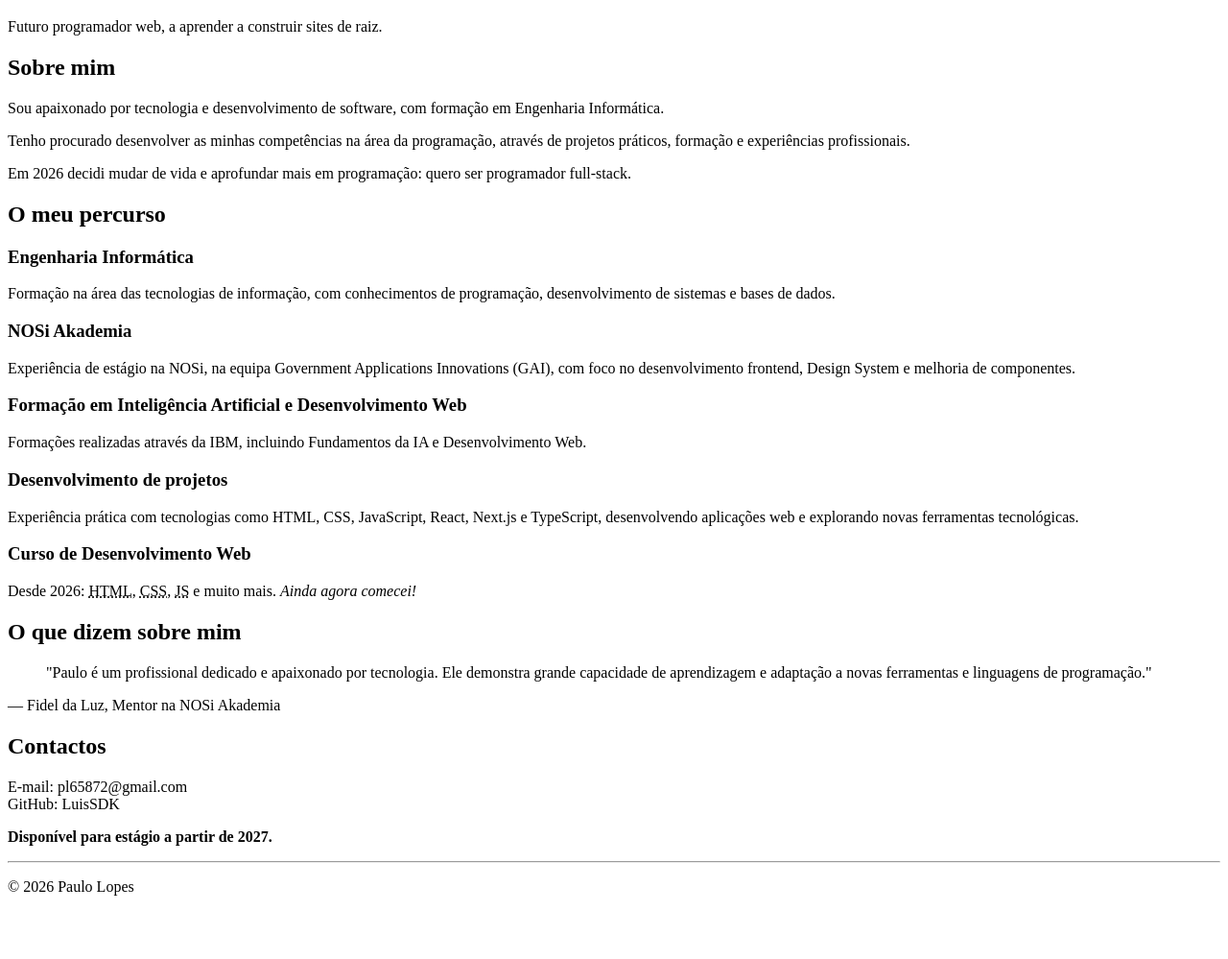
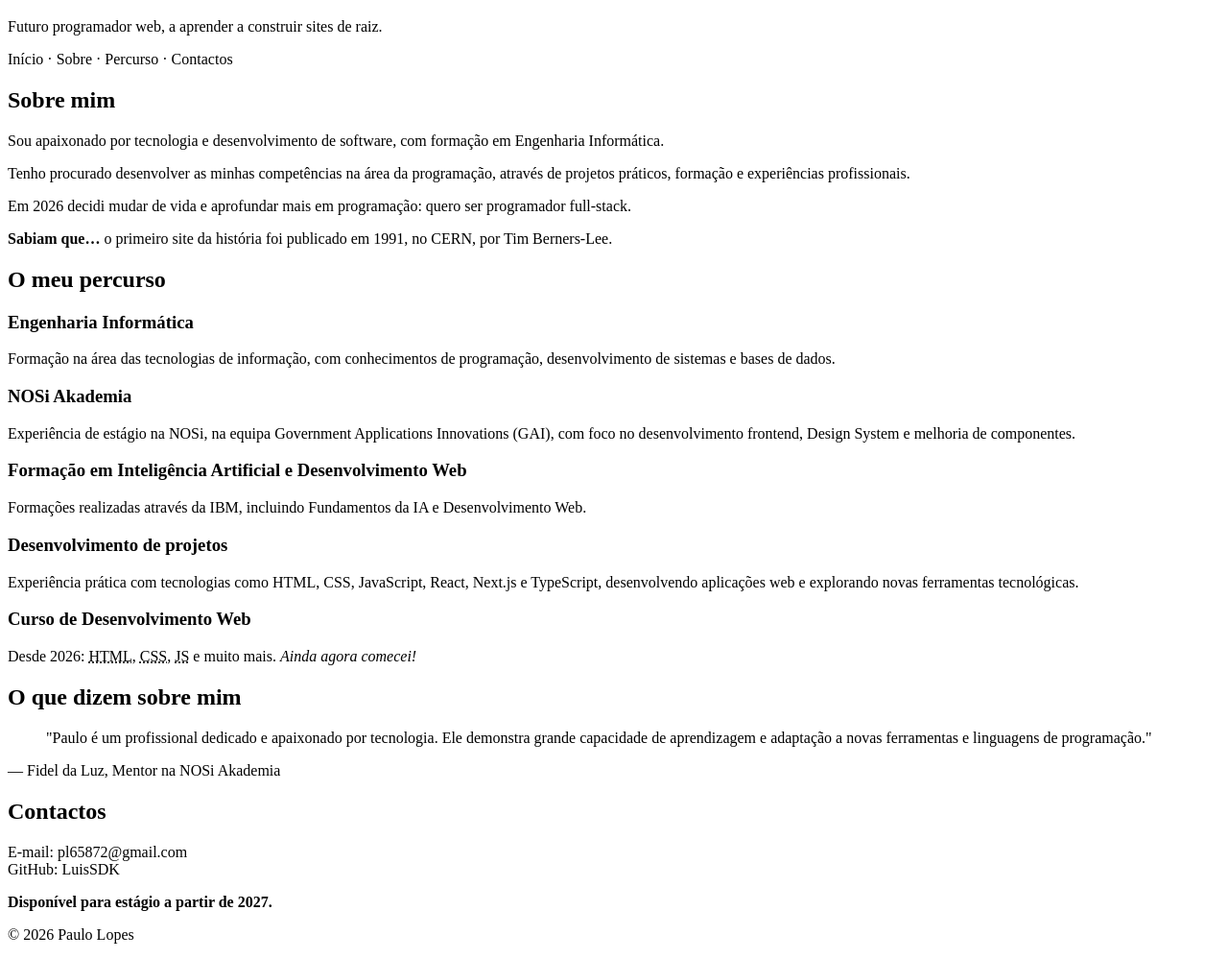
Before and after one commit to LuisSDK/Portifolio, a plain HTML site: page index.html in a window 1280 px wide. Shown: the part 233-1232 px from the top of the page at 96% size. Before the commit the page ends 1182 px from the top, so only its background shows below. Drawn offline with Linux system fonts and the light colour scheme.

Commit message:
Organiza a página com elementos semânticos

```diff
--- a/index.html
+++ b/index.html
@@ -6,18 +6,28 @@
   </head>
 
   <body>
-    <!-- Imagem -->
-    <img src="imagens/foto.jpg"
+
+    <header>
+      <!-- Apresentação e Imagem -->
+      <img
+        src="imagens/foto.jpg"
         alt="foto de Paulo Lopes"
         width="160"
         height="160"
       />
+      <h1>Paulo Lopes</h1>
+      <p>
+        Futuro programador web, a aprender a construir sites de raiz.
+      </p>
+      <nav>
+        <p>Início · Sobre · Percurso · Contactos</p>
+      </nav>
+    </header>
 
-    <!-- Apresentação -->
-    <h1>Paulo Lopes</h1>
-    <p>Futuro programador web, a aprender a construir sites de raiz.</p>
+    <main>
 
       <!-- Sobre mim -->
+      <section>
         <h2>Sobre mim</h2>
         <p>
           Sou apaixonado por tecnologia e desenvolvimento de software, com formação
@@ -32,8 +42,15 @@
           Em 2026 decidi mudar de vida e aprofundar mais em programação: quero ser
           programador <span lang="en">full-stack</span>.
         </p>
+        <aside>
+          <p>
+            <strong>Sabiam que…</strong> o primeiro site da história foi publicado em 1991, no CERN, por Tim Berners-Lee.
+          </p>
+        </aside>
+      </section>
 
       <!-- O meu percurso -->
+      <section>
         <h2>O meu percurso</h2>
 
         <h3>Engenharia Informática</h3>
@@ -69,10 +86,12 @@
           <abbr title="JavaScript">JS</abbr> e muito mais.
           <em> Ainda agora comecei!</em>
         </p>
+      </section>
 
       <!-- Testemunhos -->
+      <section>
         <h2>O que dizem sobre mim</h2>
-     <div>
+        <article>
           <blockquote>
             <p>
               "Paulo é um profissional dedicado e apaixonado por tecnologia. Ele
@@ -81,22 +100,25 @@
             </p>
           </blockquote>
           <p>— Fidel da Luz, Mentor na NOSi Akademia</p>
-     </div>
-
+        </article>
+      </section>
 
       <!-- Contactos -->
+      <section>
         <h2>Contactos</h2>
         <p>
           E-mail: pl65872@gmail.com
           <br />
           GitHub: LuisSDK
         </p>
+        <p><strong>Disponível para estágio a partir de 2027.</strong></p>
+      </section>
 
-    <p><strong>Disponível para estágio a partir de 2027.</strong></p>
+    </main>
 
-    <!-- Rodapé (na aula 4 vamos usar a tag própria para isto) -->
-    <hr />
+    <!-- Rodapé -->
+    <footer>
       <p>&copy; 2026 Paulo Lopes</p>
-
+    </footer>
   </body>
 </html>
```
Lines whose indentation alone changed are shown as unchanged.
